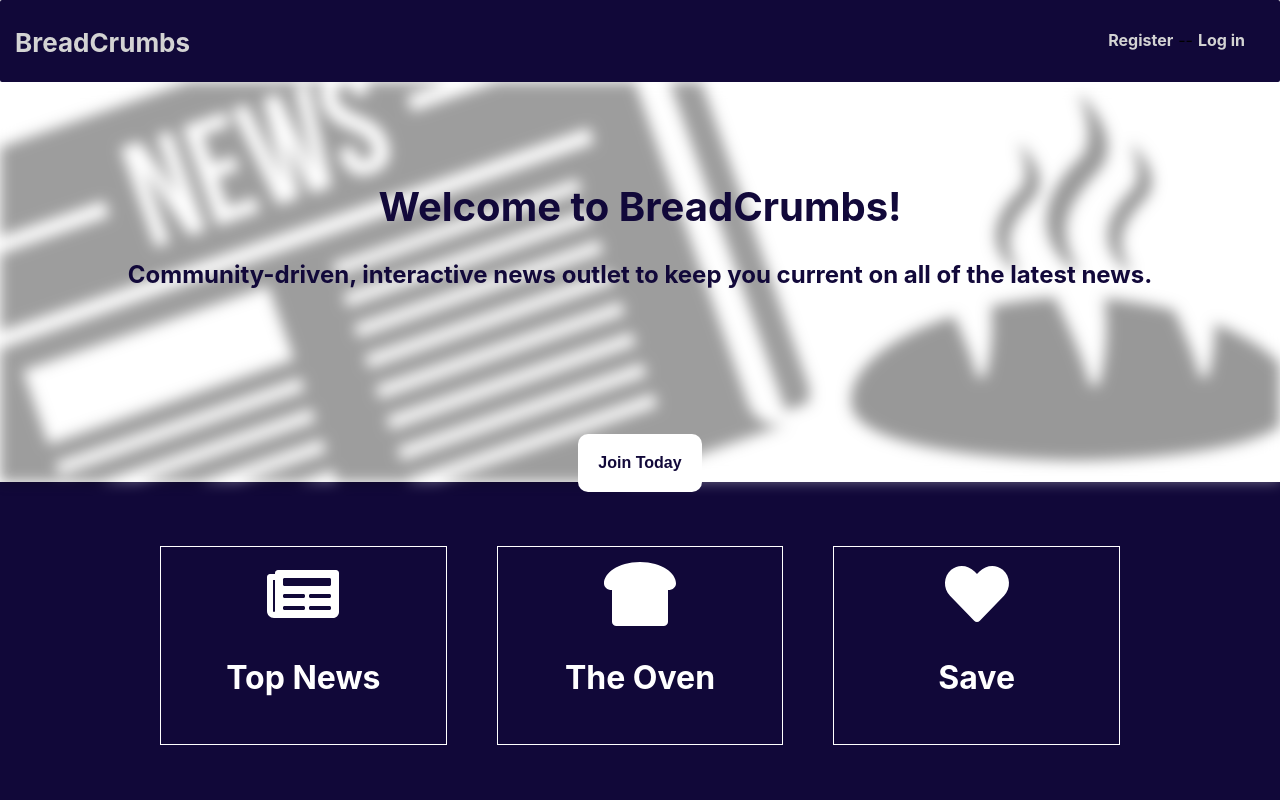
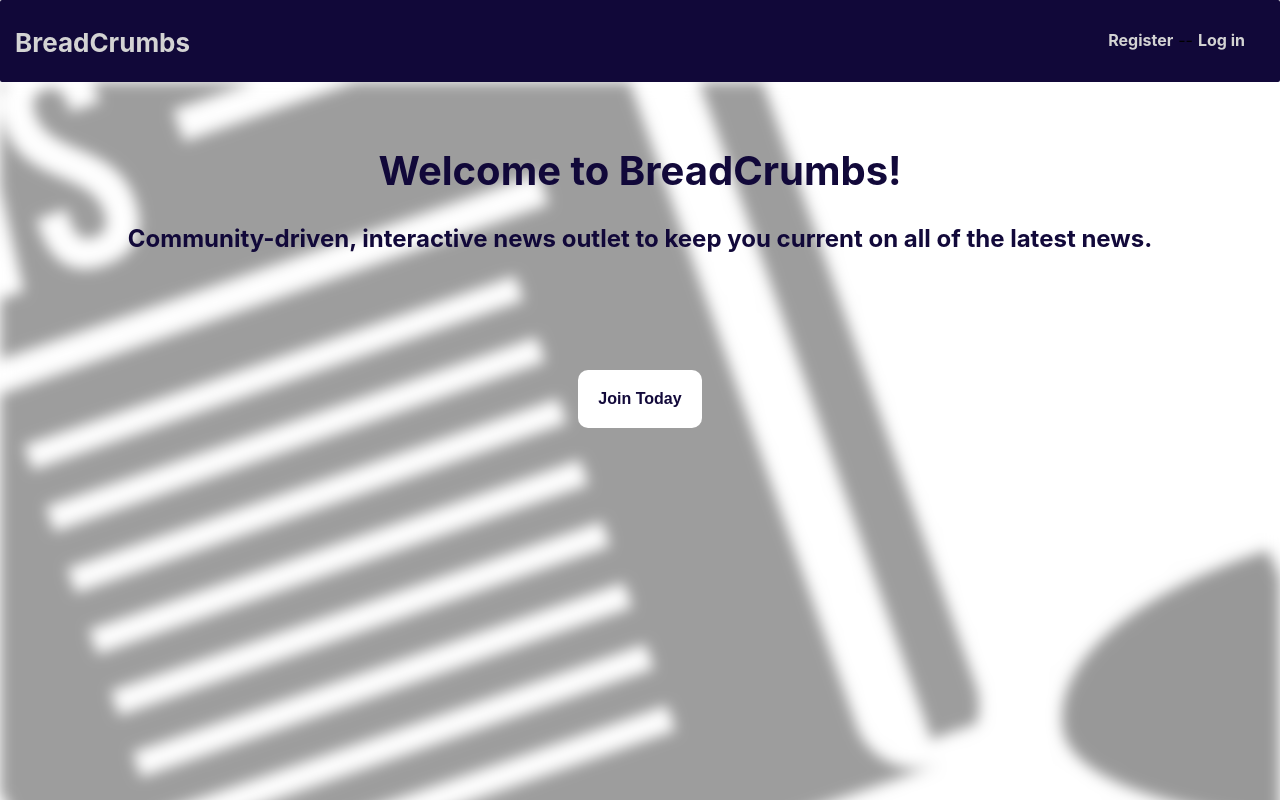
Before and after one commit to thinkful-ei-gecko/BreadCrumbs-Client, a React (Create React App) app: page / in a window 1280 px wide. Shown: the top 800 px of the page. Built offline with nearby package versions, Linux system fonts and the light colour scheme; no server answers.

Commit message:
media screen

```diff
--- a/src/routes/LandingPageRoute/LandingPageRoute.css
+++ b/src/routes/LandingPageRoute/LandingPageRoute.css
@@ -22,11 +22,9 @@
 .content {
   position: absolute;
   z-index: 1;
-  margin-left: auto;
-  margin-right: auto;
+  margin-top: 90px;
   left: 0;
   right: 0;
-  margin-top: 100px;
   text-align: center;
   transition: all 1000ms;
   color: rgba(16, 7, 56, 0.993);
@@ -44,8 +42,6 @@
 .join {
   position: absolute;
   z-index: 1;
-  margin-left: auto;
-  margin-right: auto;
   left: 0;
   right: 0;
   text-align: center;
@@ -122,7 +118,7 @@
   }
 
   .join-btn {
-    margin-top: 12rem;
+    margin-top: 10rem;
   }
 
   .grid-3 {
@@ -194,3 +190,18 @@
     font-size: 1.2em;
   }
 }
+
+@media(orientation: landscape) {
+
+  .join {
+    margin-top: 8rem;
+  }
+
+  .content {
+    margin-top: 4rem;
+  }
+
+  .showcase::after {
+    height: 100vh;
+  }
+}
```
